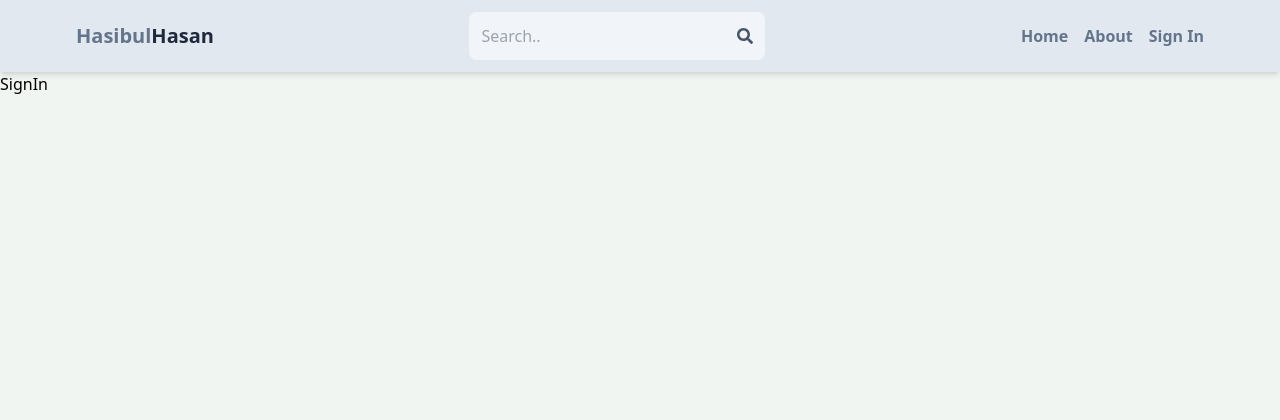
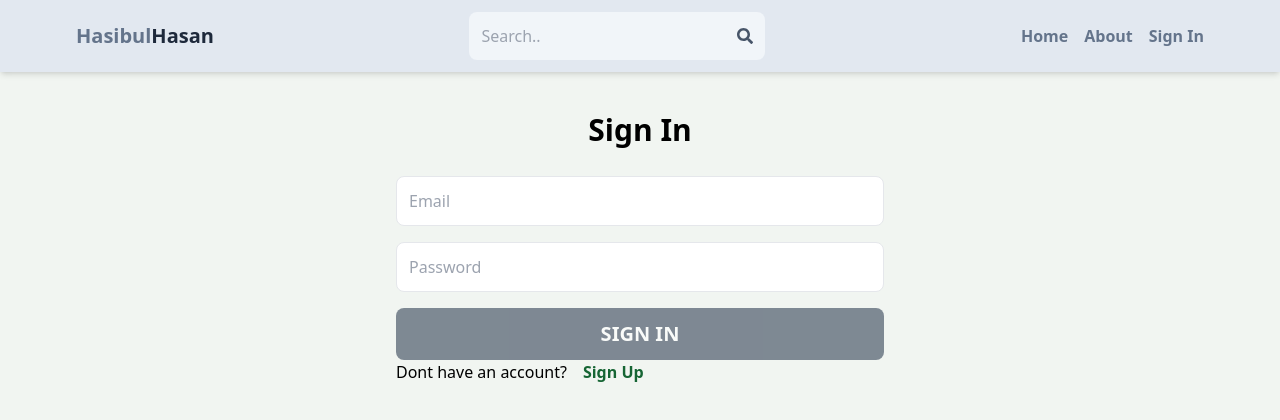
Before and after one commit to apply007/mernReactEstateWithTailwind, a React (Vite) app in the folder client/: page /sign-in in a window 1280 px wide. Shown: the top 420 px of the page. Built offline with nearby package versions, Linux system fonts and the light colour scheme.

Commit message:
complete sign in page functionality

```diff
--- a/client/src/pages/SignIn.jsx
+++ b/client/src/pages/SignIn.jsx
@@ -1,7 +1,80 @@
-import React from 'react'
+import React, { useState } from "react";
+import { Link, useNavigate } from "react-router-dom";
 
 export default function SignIn() {
+  const [formData, setFormData] = useState({});
+  const [error, setError] = useState(null);
+  const [loading, setLoading] = useState(false);
+const navigate=useNavigate()
+  const handleChange = (e) => {
+    setFormData({
+      ...formData,
+      [e.target.id]: e.target.value,
+    });
+  };
+
+    const handleSubmit = async (e) => {
+      try {
+        e.preventDefault();
+      setLoading(true);
+      const res = await fetch("/api/auth/signin", {
+        method: "POST",
+        headers: {
+          "Content-Type": "application/json",
+        },
+        body: JSON.stringify(formData),
+      });
+      const data = await res.json();
+      if (data.success === false) {
+        setError(data.message);
+        setLoading(false);
+        return;
+      }
+      setLoading(false);
+      setError(null)
+      navigate('/')
+      } catch (error) {
+        setLoading(false)
+        setError(error.message)
+
+    }
+  };
+
   return (
-    <div>SignIn</div>
-  )
+    <div className="p-3 max-w-lg mx-auto">
+      <h1 className="text-center text-3xl font-semibold my-7">Sign In</h1>
+      <form className="flex flex-col gap-4" onSubmit={handleSubmit}>
+
+        <input
+          type="email"
+          placeholder="Email"
+          className="p-3 border rounded-lg"
+          id="email"
+          onChange={handleChange}
+        />
+        <input
+          type="password"
+          placeholder="Password"
+          className="p-3 border rounded-lg"
+          id="password"
+          onChange={handleChange}
+        />
+        <button
+          disabled={loading}
+          className="bg-slate-700 p-3 rounded-lg text-xl text-white opacity-60 disabled:opacity-80 font-semibold cursor-pointer uppercase hover:opacity-100"
+        >
+         {loading?"Loading...":"Sign In"}
+        </button>
+      </form>
+
+      <div className="flex gap-4">
+        <p>Dont have an account?</p>
+        <Link to={"/sign-up"}>
+          {" "}
+          <span className="text-green-800 font-semibold">Sign Up</span>
+        </Link>
+      </div>
+      {error && <p className="text-red-700 font-semibold mt-5">{error}</p>}
+    </div>
+  );
 }
```
